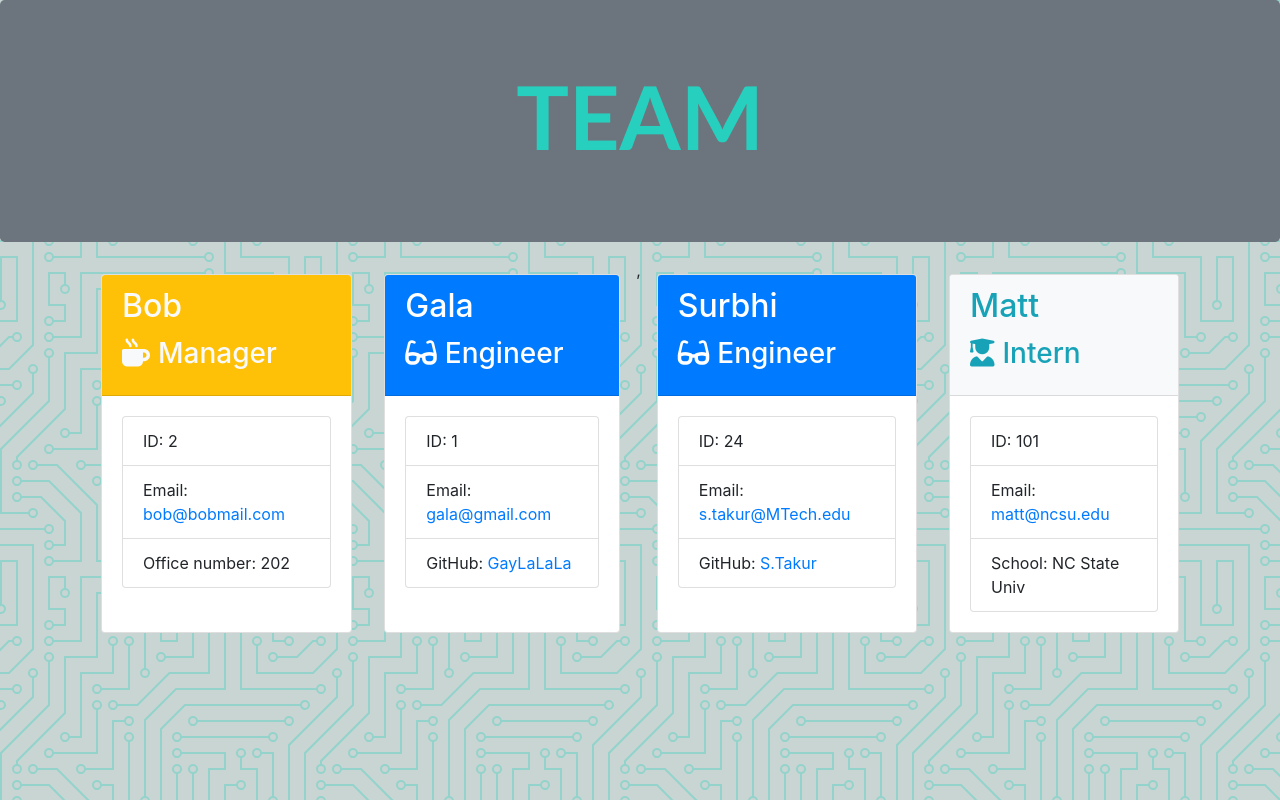
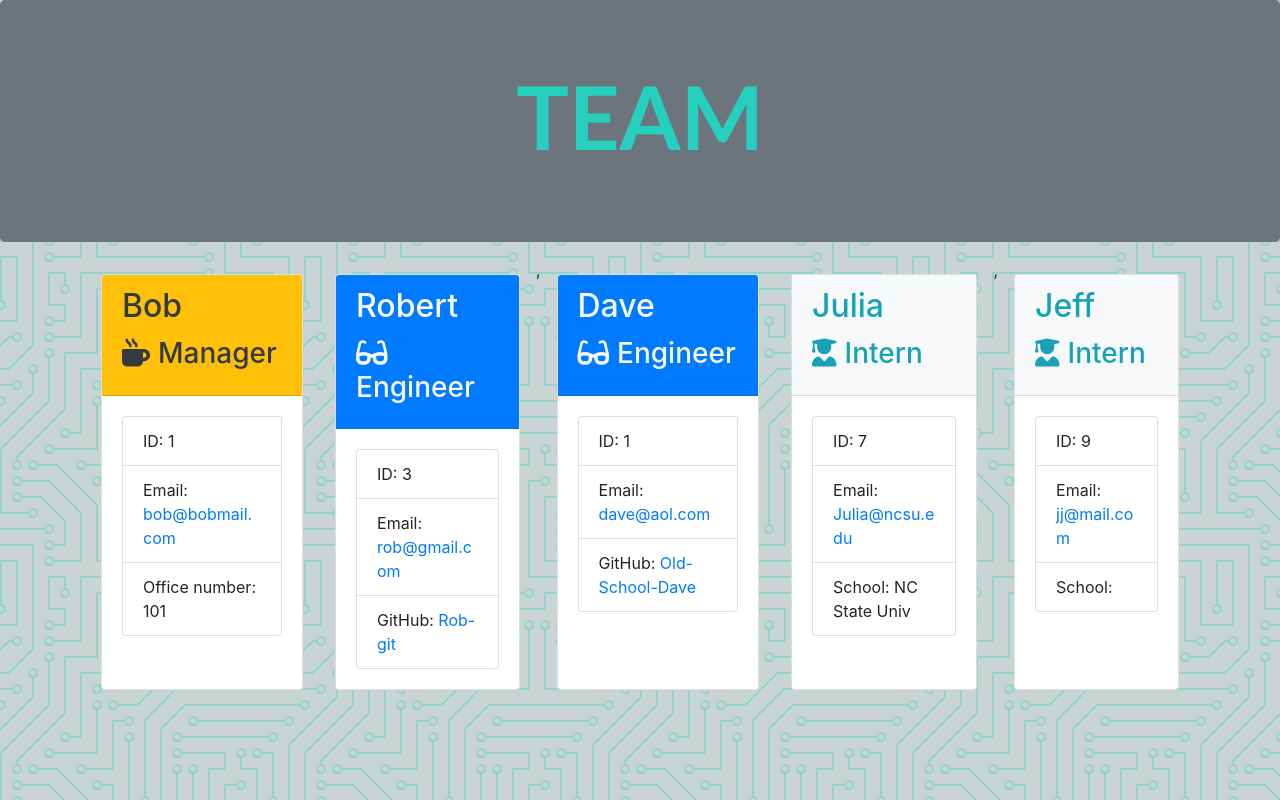
Before and after one commit to Matthew-Neal/Team-Profile-Generator, a website: page Develop/output/team.html in a window 1280 px wide. Drawn offline with nearby package versions, Linux system fonts and the light colour scheme.

Commit message:
demo images

```diff
--- a/Develop/output/team.html
+++ b/Develop/output/team.html
@@ -28,56 +28,65 @@
         <div class="row">
             <div class="team-area col-12 d-flex justify-content-center">
                 <div class="card employee-card boarder-success m-3">
-                    <div class="card-header bg-warning text-light">
+    <div class="card-header bg-warning text-dark">
         <h2 class="card-title">Bob</h2>
         <h3 class="card-title"><i class="fas fa-mug-hot mr-2"></i>Manager</h3>
     </div>
     <div class="card-body">
         <ul class="list-group">
-                            <li class="list-group-item">ID: 2</li>
+            <li class="list-group-item">ID: 1</li>
             <li class="list-group-item">Email: <a href="mailto:bob@bobmail.com">bob@bobmail.com</a></li>
-                            <li class="list-group-item">Office number: 202</li>
+            <li class="list-group-item">Office number: 101</li>
         </ul>
     </div>
+</div><div class="card employee-card boarder-success m-3">
+    <div class="card-header bg-primary text-light">
+        <h2 class="card-title">Robert</h2>
+        <h3 class="card-title"><i class="fas fa-glasses mr-2"></i>Engineer</h3>
     </div>
-                <div class="card employee-card boarder-success m-3">
-                    <div class="card-header bg-primary text-white">
-                        <h2 class="card-title">Gala</h2>
+    <div class="card-body">
+        <ul class="list-group">
+            <li class="list-group-item">ID: 3</li>
+            <li class="list-group-item">Email: <a href="mailto:rob@gmail.com">rob@gmail.com</a></li>
+            <li class="list-group-item">GitHub: <a href="https://github.com/Rob-git" target="_blank"
+                    rel="noopener noreferrer">Rob-git</a></li>
+        </ul>
+    </div>
+</div>,<div class="card employee-card boarder-success m-3">
+    <div class="card-header bg-primary text-light">
+        <h2 class="card-title">Dave</h2>
         <h3 class="card-title"><i class="fas fa-glasses mr-2"></i>Engineer</h3>
     </div>
     <div class="card-body">
         <ul class="list-group">
             <li class="list-group-item">ID: 1</li>
-                            <li class="list-group-item">Email: <a href="mailto:gala@gmail.com">gala@gmail.com</a></li>
-                            <li class="list-group-item">GitHub: <a href="https://github.com/GayLaLaLa" target="_blank"
-                                    rel="noopener noreferrer">GayLaLaLa</a></li>
+            <li class="list-group-item">Email: <a href="mailto:dave@aol.com">dave@aol.com</a></li>
+            <li class="list-group-item">GitHub: <a href="https://github.com/Old-School-Dave" target="_blank"
+                    rel="noopener noreferrer">Old-School-Dave</a></li>
         </ul>
     </div>
-                </div>,<div class="card employee-card boarder-success m-3">
-                    <div class="card-header bg-primary text-white">
-                        <h2 class="card-title">Surbhi</h2>
-                        <h3 class="card-title"><i class="fas fa-glasses mr-2"></i>Engineer</h3>
-                    </div>
-                    <div class="card-body">
-                        <ul class="list-group">
-                            <li class="list-group-item">ID: 24</li>
-                            <li class="list-group-item">Email: <a href="mailto:s.takur@MTech.edu">s.takur@MTech.edu</a>
-                            </li>
-                            <li class="list-group-item">GitHub: <a href="https://github.com/S.Takur" target="_blank"
-                                    rel="noopener noreferrer">S.Takur</a></li>
-                        </ul>
-                    </div>
-                </div>
-                <div class="card employee-card boarder-info m-3">
+</div><div class="card employee-card boarder-info m-3">
     <div class="card-header bg-light text-info">
-                        <h2 class="card-title">Matt</h2>
+        <h2 class="card-title">Julia</h2>
         <h3 class="card-title"><i class="fas fa-user-graduate mr-2"></i>Intern</h3>
     </div>
     <div class="card-body">
         <ul class="list-group">
-                            <li class="list-group-item">ID: 101</li>
-                            <li class="list-group-item">Email: <a href="mailto:matt@ncsu.edu">matt@ncsu.edu</a></li>
+            <li class="list-group-item">ID: 7</li>
+            <li class="list-group-item">Email: <a href="mailto:Julia@ncsu.edu">Julia@ncsu.edu</a></li>
             <li class="list-group-item">School: NC State Univ</li>
+        </ul>
+    </div>
+</div>,<div class="card employee-card boarder-info m-3">
+    <div class="card-header bg-light text-info">
+        <h2 class="card-title">Jeff</h2>
+        <h3 class="card-title"><i class="fas fa-user-graduate mr-2"></i>Intern</h3>
+    </div>
+    <div class="card-body">
+        <ul class="list-group">
+            <li class="list-group-item">ID: 9</li>
+            <li class="list-group-item">Email: <a href="mailto:jj@mail.com">jj@mail.com</a></li>
+            <li class="list-group-item">School: </li>
         </ul>
     </div>
 </div>
```
Lines whose indentation alone changed are shown as unchanged.
